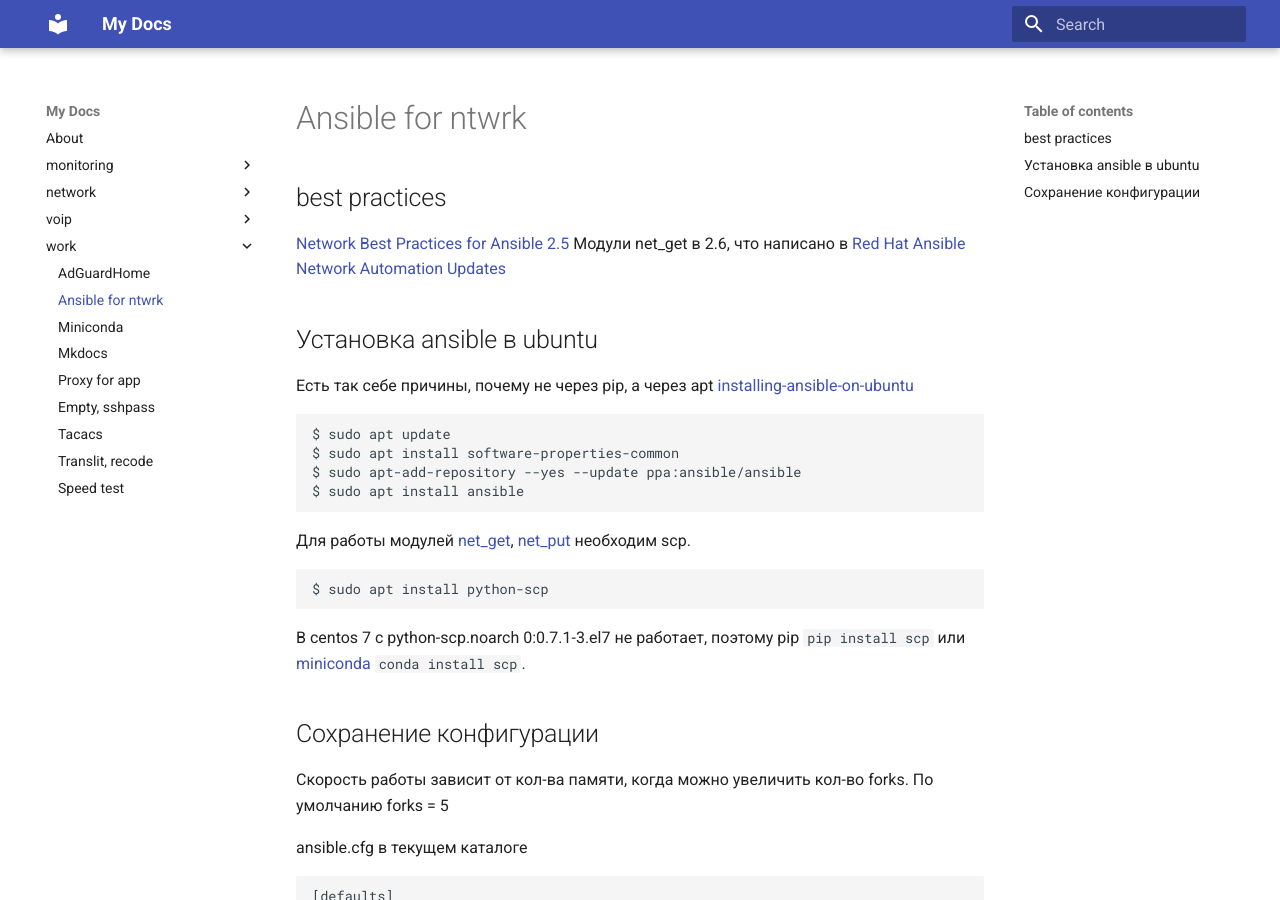
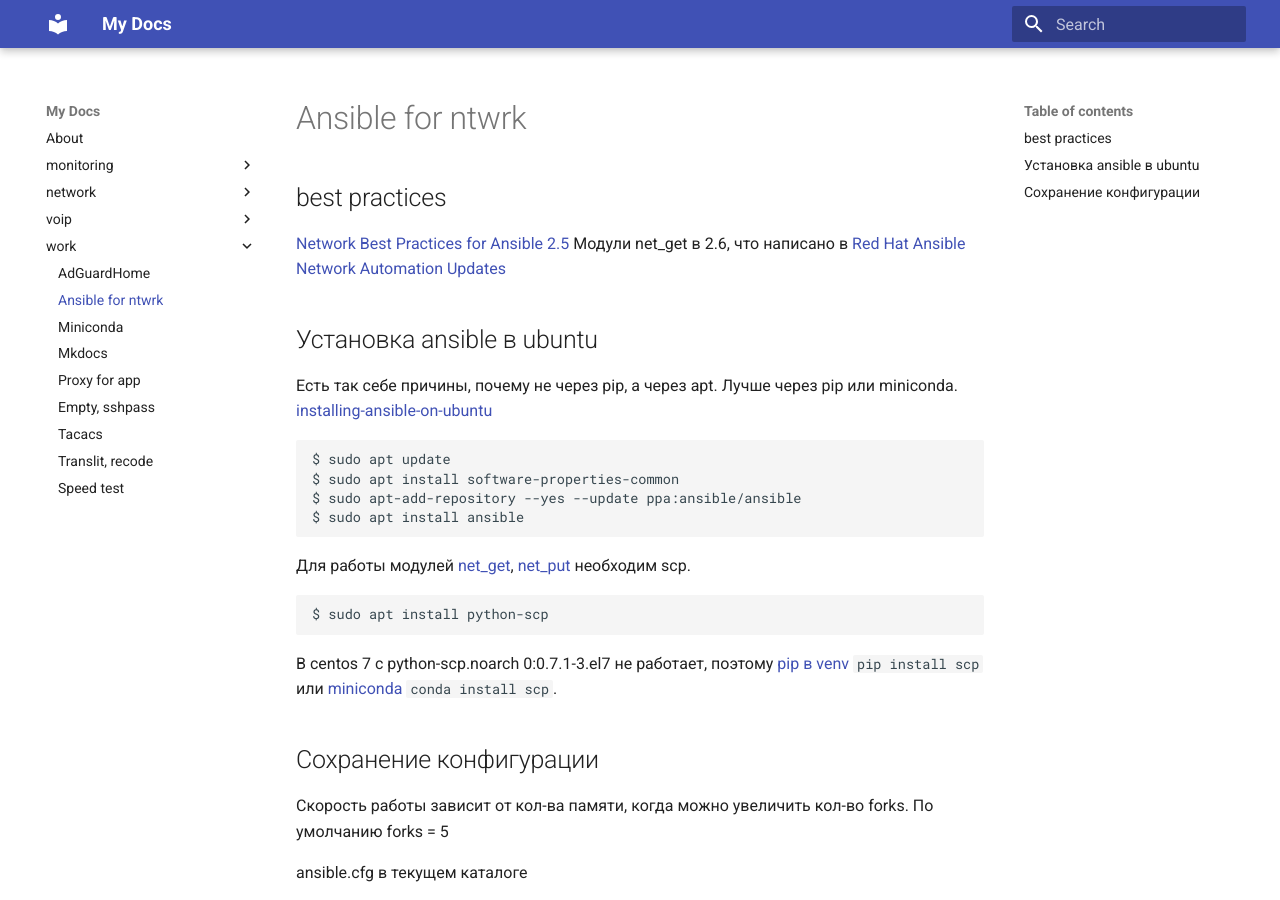
Before and after one commit to v98765/v98765.github.io, an MkDocs documentation site: the page built from docs/work/ansible_ntwrk.md, in a window 1280 px wide and 900 px high. Built offline with MkDocs 1.6.1 and Material for MkDocs 9.7.7, drawn with Linux system fonts in a browser that asks for light colours.

Commit message:
add docs/work/venv.md

````diff
--- a/docs/work/ansible_ntwrk.md
+++ b/docs/work/ansible_ntwrk.md
@@ -5,7 +5,7 @@
 
 ## Установка ansible в ubuntu
 
-Есть так себе причины, почему не через pip, а через apt
+Есть так себе причины, почему не через pip, а через apt. Лучше через pip или miniconda.
 [installing-ansible-on-ubuntu](https://docs.ansible.com/ansible/latest/installation_guide/intro_installation.html#installing-ansible-on-ubuntu)
 
 ```sh
@@ -20,7 +20,7 @@ $ sudo apt install ansible
 $ sudo apt install python-scp
 ```
 
-В centos 7 c python-scp.noarch 0:0.7.1-3.el7 не работает, поэтому pip `pip install scp` или [miniconda](https://v98765.github.io/work/miniconda/) `conda install scp`.
+В centos 7 c python-scp.noarch 0:0.7.1-3.el7 не работает, поэтому [pip в venv](https://v98765.github.io/work/venv/) `pip install scp` или [miniconda](https://v98765.github.io/work/miniconda/) `conda install scp`.
 
 ## Сохранение конфигурации
 
````
Also changed, not shown: docs/work/venv.md (added, +25 -0 lines).
